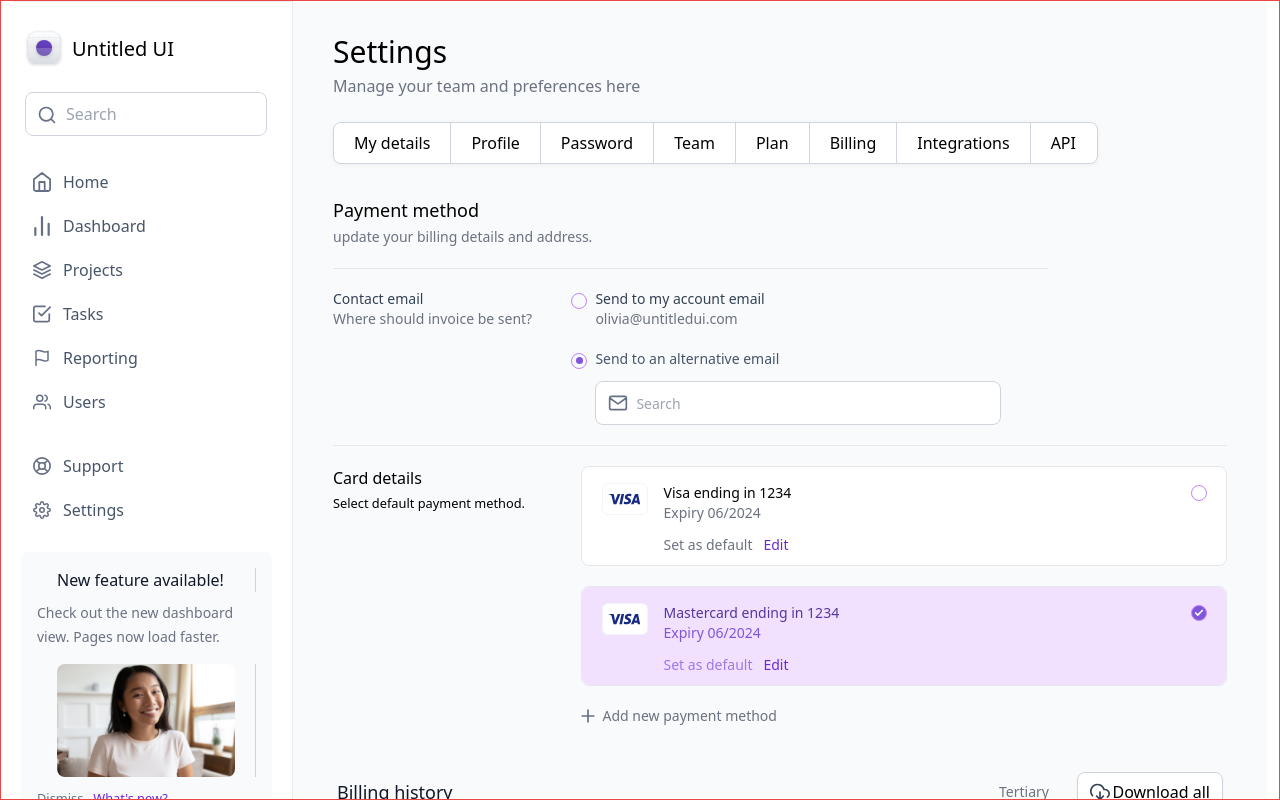
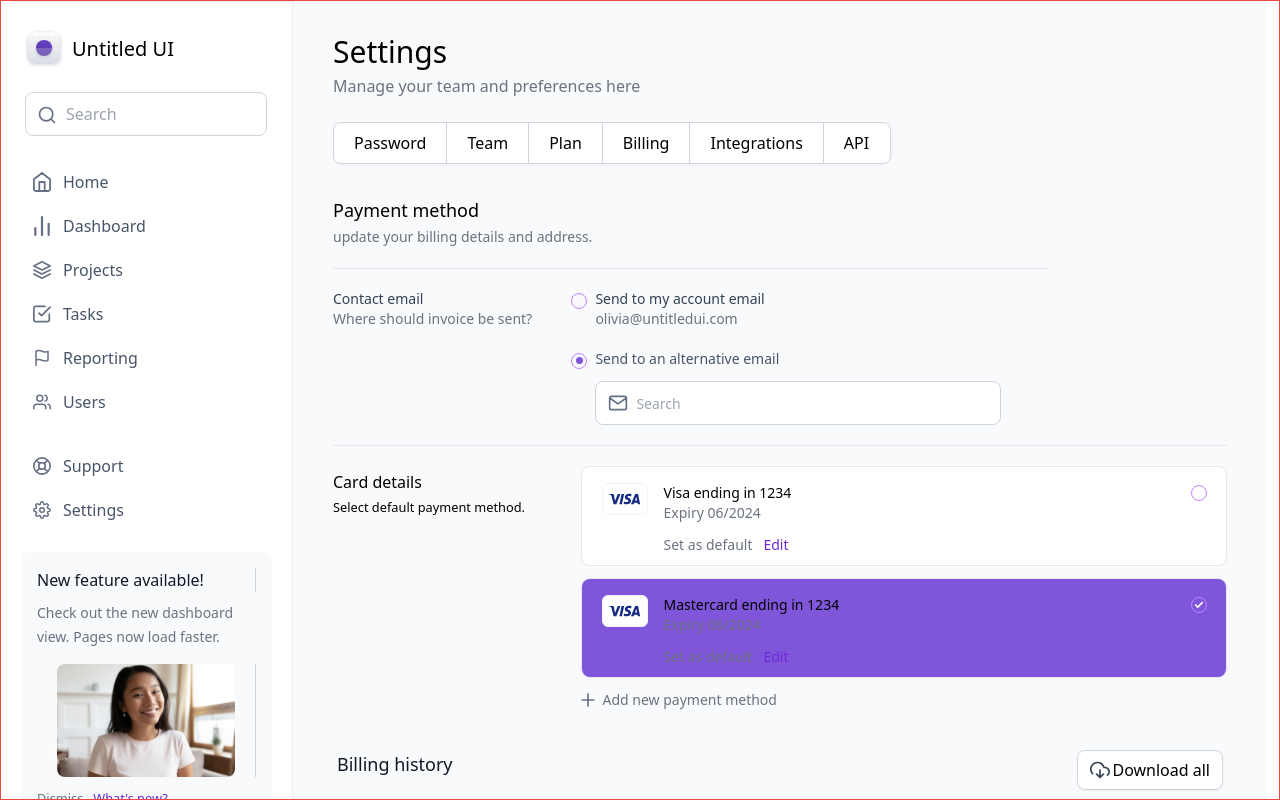
Before and after one commit to ayotidapo/vencru-settings, a React (Create React App) app: page / in a window 1280 px wide. Built offline with nearby package versions, Linux system fonts and the light colour scheme.

Commit message:
add responsiveness for smaller view

```diff
--- a/src/App.css
+++ b/src/App.css
@@ -25,9 +25,6 @@
   filter: drop-shadow(0px 1px 2px rgba(16, 24, 40, 0.05));
 
 }
-
-
-
 .header-btn-group li:last-of-type{
   border-right-color: transparent;
 }
@@ -92,17 +89,7 @@ input[type="radio"]:checked + .check-mark{
 }
 
 input[type="radio"]:checked ~ div{
-  background:#F2E0FF;
-}
-
-input[type="radio"]:checked ~ div .text-a{
-  color:#53389E;
-}
-input[type="radio"]:checked ~ div .text-b{
-  color:#7F56D9;
-}
-input[type="radio"]:checked ~ div .text-c{
-  color:#9E77ED;
+  background:#7F56D9;
 }
 
  .table{
@@ -143,6 +130,17 @@ input[type="radio"]:checked ~ div .text-c{
 
 }
 
+
+/* input[type="radio"] + .check-mark{
+
+  background:#7F56D9;
+  content: '';
+  background:#7F56D9;
+
+
+} */
+
+
 input[type="text"]{
   width: 100%;
   outline: none;
@@ -154,6 +152,15 @@ input[type="text"]:focus{
   box-shadow: 0px 0px 5px 1px #D6BBFB;
 }
 
+
+
+
 .input-shadow{
   box-shadow: 0px 1px 2px rgba(16, 24, 40, 0.05);
 }
+
+input[type="checkbox"] {
+  -webkit-appearance: checkbox; /* for Chrome */
+  -moz-appearance: checkbox; /* for Firefox */
+  appearance: checkbox;
+}
--- a/src/App.tsx
+++ b/src/App.tsx
@@ -1,8 +1,11 @@
 import  SideBar   from './component/Sidebar'
 import Table  from './component/Table'
 import  PayCard   from './common/PayCard'
+import NavGroup from './component/NavGroup'
 import './App.css'
 import {ReactComponent as Envelope} from './assets/svg/envelope.svg'
+import {ReactComponent as Visa} from './assets/svg/visa.svg'
+import {ReactComponent as MasterCard} from './assets/svg/mastercard.svg'
 import {ReactComponent as Download} from './assets/svg/download.svg'
 import {ReactComponent as Add} from './assets/svg/add.svg'
 import data from './data'
@@ -11,42 +14,22 @@ import data from './data'
 function App() {
   return (
     <div className="app-container">
-      <div className="flex">
+      <div className="md:flex md:flex-row   xs:flex-col xs:overflow-hidden">
         <SideBar/>
 
-        <main className='flex-1 px-10 py-7 bg-gray-50'>
+        <main className='flex-1 md:px-10 py-7 xs:px-0 bg-gray-50'>
           <header>
             <h1 className='text-[30px]'>Settings</h1>
             <small className='text-base text-gray-500 font-light'>Manage your team and preferences here</small>
-            <nav className='mt-6' >
-              <ul className='header-btn-group'>
-                <li className='border border-y-0 border-l-0 border-r-customGray'>
-                  <button className='p-2 px-5 hover:bg-gray-50'>
-                    My details
-                    </button>
-                  </li>
-                  <li className='border border-y-0 border-l-0 border-r-customGray'>
-                  <button className='p-2 px-5 hover:bg-gray-50'>
-                      Profile
-                    </button>
-                  </li>
-                <li className='border border-y-0 border-l-0 border-r-customGray'><button className='p-2 px-5 hover:bg-gray-50'>Password</button></li>
-                <li className='border border-y-0 border-l-0 border-r-customGray'><button className='p-2 px-5 hover:bg-gray-50'>Team</button></li>
-                <li className='border border-y-0 border-l-0 border-r-customGray'><button className='p-2 px-5 hover:bg-gray-50'>Plan</button></li>
-                <li className='border border-y-0 border-l-0 border-r-customGray'><button className='p-2 px-5 hover:bg-gray-50'>Billing</button></li>
-                <li className='border border-y-0 border-l-0 border-r-customGray'><button className='p-2 px-5 hover:bg-gray-50'>Integrations</button></li>
-                <li className='border border-y-0 border-l-0 border-r-customGray'><button className='p-2 px-5 hover:bg-gray-50'>API</button></li>
-              </ul>
-
-            </nav>
+            <NavGroup items={data.navbuttons}/>
           </header>
           <div className='mb-5'>
             <h3 className='font-medium text-lg'>Payment method</h3>
             <span className='text-sm text-gray-500 font-light'>update your billing details and address.</span>
           </div>
           <form>
-            <div className='grid grid-cols-3 w-[80%]  border border-x-0 border-b-0 border-t-gray-200 py-5'>
-              <section className='text-sm'>
+            <div className='md:grid  xs:block grid-cols-3 md:w-[80%] xs:w-full  border border-x-0 border-b-0 border-t-gray-200 py-5'>
+              <section className='text-sm xs:mb-5'>
                 <h6 className='text-slate-700'>Contact email</h6>
                 <span className='text-gray-500'>Where should invoice be sent?</span>
               </section>
@@ -70,19 +53,19 @@ function App() {
 
                   </div>
                   <h6 className='mb-3 text-sm text-slate-600 font-medium'>Send to an alternative email</h6>
-                  <div className='flex relative  w-[85%] ml-6'>
+                  <div className='md:flex relative  md:w-[85%] xs:w-full ml-6'>
                     <Envelope  className='absolute top-[12px] left-[13px]'/>
                     <input type="text" className='search-input' placeholder='Search'/>
                   </div>
                 </label>
               </section>
             </div>
-            <div className='grid grid-cols-4 border border-x-0 border-b-0 border-t-gray-200 py-5'>
-              <section>
+            <div className='xs:block md:grid md:grid-cols-4 border border-x-0 border-b-0 border-t-gray-200 py-5'>
+              <section className='xs:mb-4 xs:mt-1'>
                 <h6>Card details</h6>
                 <small>Select default payment method.</small>
               </section>
-              <section className='col-span-3 ml-6'>
+              <section className='md:col-span-3 md:ml-6 xs:ml-0'>
                   {
                     data.cards.map(item=> <PayCard item={item}/>)
                   }
@@ -93,12 +76,12 @@ function App() {
             </div>
 
           </form>
-          <section className='flex justify-between items-center my-5 px-1'>
-            <h3 className='text-lg text-gray-900  '>
+          <section className='md:flex  justify-between items-center my-5 px-1 xs:block'>
+            <h3 className='text-lg text-gray-900 xs:mb-3 '>
               Billing history
             </h3>
             <div className='flex items-center' >
-              <button className='py-4 px-7 text-gray-500 text-sm'>Tertiary</button>
+              <button className='py-4 px-7 text-gray-500 text-sm xs:hidden'>Tertiary</button>
 
               <button className='download flex items-center justify-between px-3 hover:cursor-pointer'>
                 <Download/> Download all
--- a/src/common/PayCard/index.tsx
+++ b/src/common/PayCard/index.tsx
@@ -10,7 +10,7 @@ interface Props{
  const PayCard:React.FC<Props> =(props:Props)=>{
     const {id, title,expiryDate} = props.item
     return(
-        <label className='h-[100px] mb-5 relative block border hover:border-purple-500 rounded-[8px]'
+        <label className='h-[100px] mb-5 xs:mb-3 relative block border hover:border-purple-500 rounded-[8px]'
          htmlFor={id}
          >
             <input type="radio" className='hidden ' name="payment" id={id} checked/>
--- /dev/null
+++ b/src/component/NavGroup/index.tsx
@@ -0,0 +1,25 @@
+interface Props{
+    items: string[]
+}
+const NavGroup:React.FC<Props> = (props:Props)=>{
+    const {items} = props
+
+    return(
+        <nav className='mt-6 xs:overflow-scroll md:overflow-auto nav-btns'>
+            <ul className='header-btn-group '>
+
+                {items.map(item => (
+
+                    <li className='border border-y-0 border-l-0 border-r-customGray' key={item}>
+                        <button className='p-2 px-5 hover:bg-gray-50'>
+                        {item}
+                        </button>
+                    </li>
+                ))}
+            </ul>
+
+        </nav>
+
+    );
+}
+export default NavGroup
--- a/src/component/Sidebar/index.tsx
+++ b/src/component/Sidebar/index.tsx
@@ -10,6 +10,7 @@ import {ReactComponent as Support} from '../../assets/svg/support.svg'
 import {ReactComponent as Settings} from '../../assets/svg/settings.svg'
 import {ReactComponent as Share} from '../../assets/svg/share.svg'
 import {ReactComponent as Play} from '../../assets/svg/play.svg'
+import { ReactComponent as Hamburger } from '../../assets/svg/hamburger.svg'
 import Girl from '../../assets/img/girl.png'
 import Girl2 from '../../assets/img/girl-2.png'
 
@@ -17,9 +18,11 @@ const SideBar =()=>{
     return(
         <section className='side-bar'>
           <div className="flex items-center my-2 ml-3 ">
-          <Icon/>
-            <h3 className='ml-2 text-xl'> Untitled UI</h3>
+            <Icon/>
+            <h3 className='ml-2 text-xl '> Untitled UI</h3>
+            <Hamburger className='xs:block xs:ml-[auto] md:hidden hover:cursor-pointer '/>
           </div>
+        <div className='md:block  xs:hidden'>
           <div className='flex relative my-6 w-[95%] pl-3'>
             <Search  className='search-icon'/>
             <input type="text" className='search-input' placeholder='Search'/>
@@ -37,7 +40,7 @@ const SideBar =()=>{
             </ul>
           </nav>
           <article className='bg-slate-50 rounded-[8px] m-2 h-[292px] p-4'>
-            <h6 className='text-gray-900 mb-2 px-5 border border-y-0 border-l-0 border-r-customGray'>New feature available!</h6>
+            <h6 className=' text-gray-900 mb-2 px-0 border border-y-0 border-l-0 border-r-customGray'>New feature available!</h6>
             <span className='text-gray-500 text-sm leading-1 font-light'>Check out the new dashboard view. Pages now load faster.</span>
             <div className='w-full mt-4 mb-2 px-5 border border-y-0 border-l-0 border-r-customGray'>
               <img src={Girl} alt="girl" className='rounded-[8px]' />
@@ -50,7 +53,7 @@ const SideBar =()=>{
               </span>
             </small>
           </article>
-          <div className='flex py-1 mt-6 pl-5  border border-x-0 border-b-0 relative'>
+          <div className='flex py-1 mt-6 pl-5  md:border md:border-x-0 md:border-b-0 relative'>
             <img src={Girl2} alt="girl-2 " className='w-10 h-20 '/>
              <Play className='icon absolute top-[-127px] left-[37px]'/>
             <div className='flex flex-col flex-1 justify-center ml-3'>
@@ -59,6 +62,7 @@ const SideBar =()=>{
             </div>
             <Share className='icon mr-[-5px] hover:cursor-pointer mt-3'/>
           </div>
+        </div>
         </section>
 
     )
--- a/src/component/Table/index.tsx
+++ b/src/component/Table/index.tsx
@@ -2,8 +2,8 @@ import Girl2 from '../../assets/img/girl-2.png'
 
  const Table =()=>{
     return(
-        <section className='border border-t-gray-200 rounded-[8px]'>
-            <table className='table w-full hover:cursor-pointer text-gray-500'>
+        <section className='border border-t-gray-200 rounded-[8px]  overflow-scroll'>
+            <table className='table w-full hover:cursor-pointer text-gray-500 min-w-[768px]'>
                 <thead className='text-gray-500 text-xs bg-gray-50 '>
                     <tr className='text-center h-[44px]'>
                     <th className='flex h-full items-center justify-center ml-3'>
--- a/src/data.ts
+++ b/src/data.ts
@@ -9,10 +9,15 @@ const data= {
         title:'Mastercard ending in 1234',
         expiryDate: 'Expiry 06/2024 '
     }
+   ],
+   navbuttons:[
+    'Password',
+    'Team',
+    'Plan',
+    'Billing',
+    'Integrations',
+    'API'
    ]
-
-
-
 
 }
 
--- a/tailwind.config.js
+++ b/tailwind.config.js
@@ -10,6 +10,25 @@ module.exports = {
         }
       }
     },
+    screens: {
+      'xs': '320px',
+
+      'sm': '640px',
+      // => @media (min-width: 640px) { ... }
+
+      'md': '768px',
+      // => @media (min-width: 768px) { ... }
+
+      'lg': '1024px',
+      // => @media (min-width: 1024px) { ... }
+
+      'xl': '1280px',
+      // => @media (min-width: 1280px) { ... }
+
+      '2xl': '1536px',
+      // => @media (min-width: 1536px) { ... }
+    }
+
   },
   plugins: [],
 }
```
Also changed, not shown: src/assets/svg/hamburger.svg (added).
